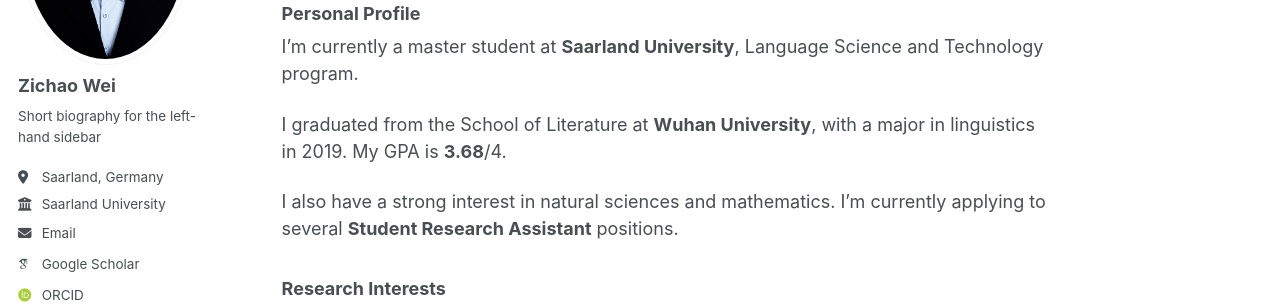
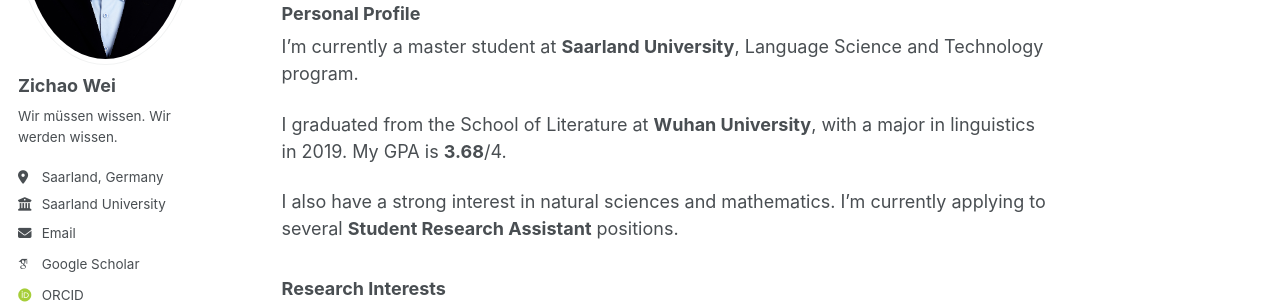
Before and after one commit to exusiaiwei/exusiaiwei.github.io, a Jekyll site: the page built from _pages/about.md, in a window 1280 px wide. Shown: the part 279-583 px from the top of the page. Built offline with Jekyll 4.4.1, drawn with Linux system fonts in a browser that asks for light colours; some web fonts are replaced.

Commit message:
✨ feat(config): Update author bio to reflect new information

```diff
--- a/_config.yml
+++ b/_config.yml
@@ -25,7 +25,7 @@
   avatar           : "profile.png"
   name             : "Zichao Wei"
   pronouns         : # example: "she/her"
-  bio              : "Short biography for the left-hand sidebar"
+  bio              : "Wir müssen wissen. Wir werden wissen."
   location         : "Saarland, Germany" # Location of the author
   employer         : "Saarland University" # Employer of the author
   uri              : # URL
```
